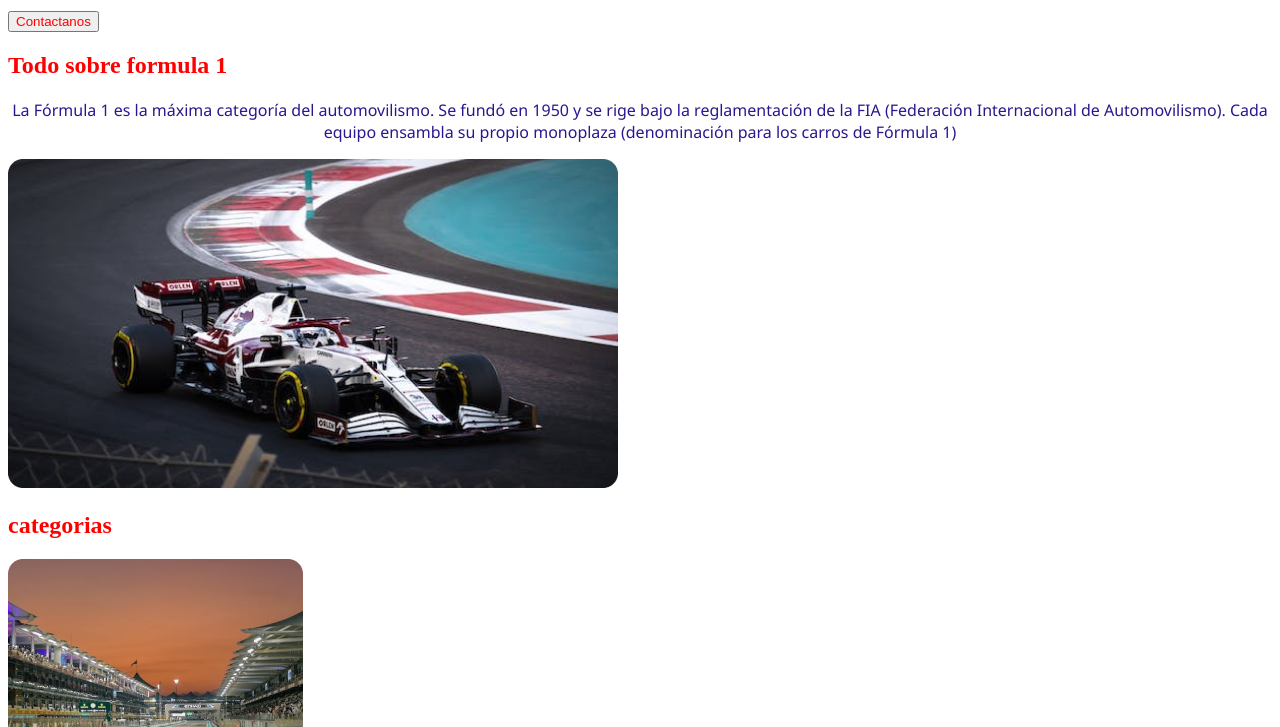
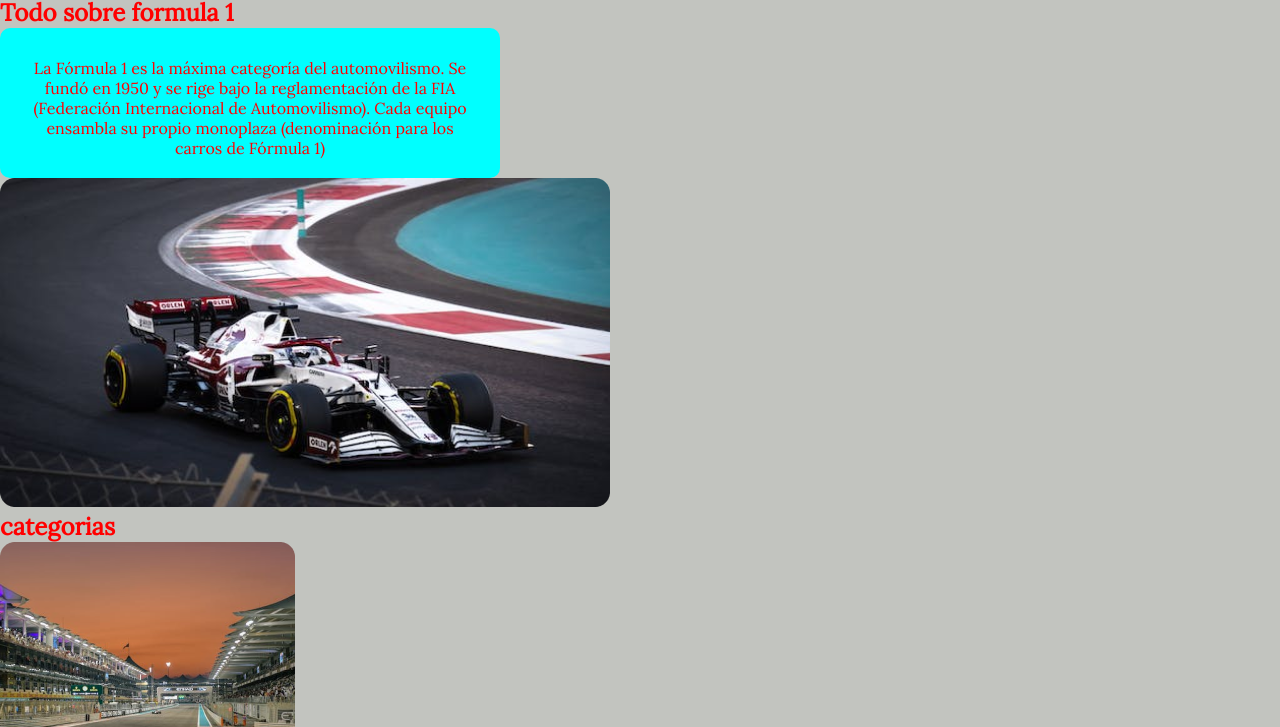
Before and after one commit to Frankjo1/clase_maquetacion, a plain HTML site: page index.html in a window 1280 px wide. Shown: the part 227-954 px from the top of the page. Drawn offline with Linux system fonts and the light colour scheme; files whose address does not match are found by name.

Commit message:
clase de mas css

```diff
--- a/index.html
+++ b/index.html
@@ -32,6 +32,13 @@
     <link rel="icon" href="/descarga.png">
 
     <link rel="stylesheet" href="/style.css">
+
+    <link rel="preconnect" href="https://fonts.googleapis.com">
+    <link rel="preconnect" href="https://fonts.gstatic.com" crossorigin>
+
+    <link href="https://fonts.googleapis.com/css2?family=Lora&display=swap" rel="stylesheet">
+
+    <!-- <script src="https://cdn.tailwindcss.com"></script> -->
 
     <title>Document</title>
 </head>
--- a/style.css
+++ b/style.css
@@ -1,15 +1,35 @@
 * {
+    font-family: 'Lora', serif;
     color: rgb(255, 0, 0);
+    list-style: none;
+    text-decoration: none;
+    border: none;
+    outline: none;
+    padding: 0;
+    margin: 0;
+    box-sizing: border-box;
+
 }
-p {
+/* p {
     color: blue;
-}
+    visibility: visible;
+    opacity: 0,7;
+    display: block;
+    display: none
+
+} */
 .parrafo {
-    color: rgb(44, 22, 143);
+    background-color: aqua;
+    width: 500px;
+    height: 150px;
+    padding: 30px;
+    border-radius: 10px;
 }
 p.right {
     text-align: center;
     font-weight: 400;
-    font-family: 'Segoe UI', Tahoma, Geneva, Verdana, sans-serif;
     font-size: 16;
 }
+body{
+    background-color: rgb(194, 196, 191);
+}
```
